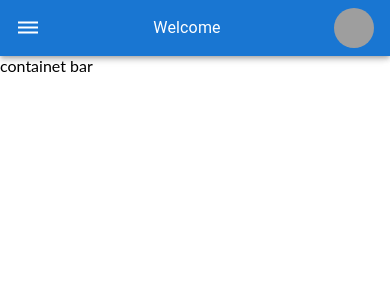
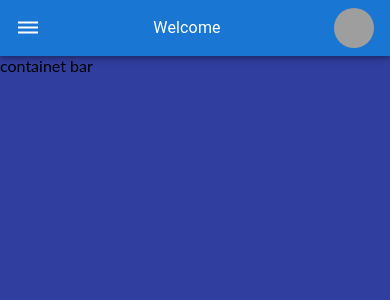
Before and after one commit to santoshkumarpathak/responsivenavbar, a React (Create React App) app in the folder navbar/: page / in a window 390 px wide. Shown: the top 300 px of the page. Built offline with nearby package versions, Linux system fonts and the light colour scheme; grey boxes are pictures that could not be loaded.

Commit message:
sidebar and container responsive

```diff
--- a/navbar/src/component/Navbar.js
+++ b/navbar/src/component/Navbar.js
@@ -7,12 +7,10 @@ import { SidebarData } from './SidebarData'
 import { useState } from "react";
 
 const Styles = makeStyles((theme) => ({
-
     toolbar: {
         display: "flex",
         justifyContent: "space-between"
     },
-
     sidebar: {
         display: "flex",
         // width: "100%",
@@ -27,13 +25,20 @@ const Styles = makeStyles((theme) => ({
         backgroundColor: theme.palette.primary.light,
         display: "flex",
         flexDirection: "column",
-        alignItems: "center",
+        // alignItems: "center",
         flexWrap: "nowrap"
     },
     sidebaritem: {
+
         paddingTop: theme.spacing(2),
+        marginLeft: theme.spacing(2),
+        [theme.breakpoints.down('sm')]: {
+            marginLeft: theme.spacing(1),
+            marginRight: theme.spacing(1),
+            paddingBottom: theme.spacing(0),
+        },
         paddingBottom: theme.spacing(2),
-        cursor:"poitner"
+        cursor: "poitner"
 
     },
     sidebarTitle: {
@@ -42,10 +47,15 @@ const Styles = makeStyles((theme) => ({
             display: "none"
         }
     },
+    containerBar: {
+        height: "100vh",
+        width: "100%",
+        backgroundColor: theme.palette.primary.dark,
+    },
 
 }))
 const Navbar = () => {
-    const classes = Styles()
+    const classes = Styles({})
     const [sidebarHide, setSidebarHide] = useState(true)
     return (
         <>
@@ -84,13 +94,9 @@ const Navbar = () => {
                     </>
                 }
 
-
-
-                <Grid item md={10} >
+                <Grid item md={!sidebarHide ? 10 : 12} className={classes.containerBar}>
                     containet bar
                 </Grid>
-
-
             </Grid>
         </>
     )
```
